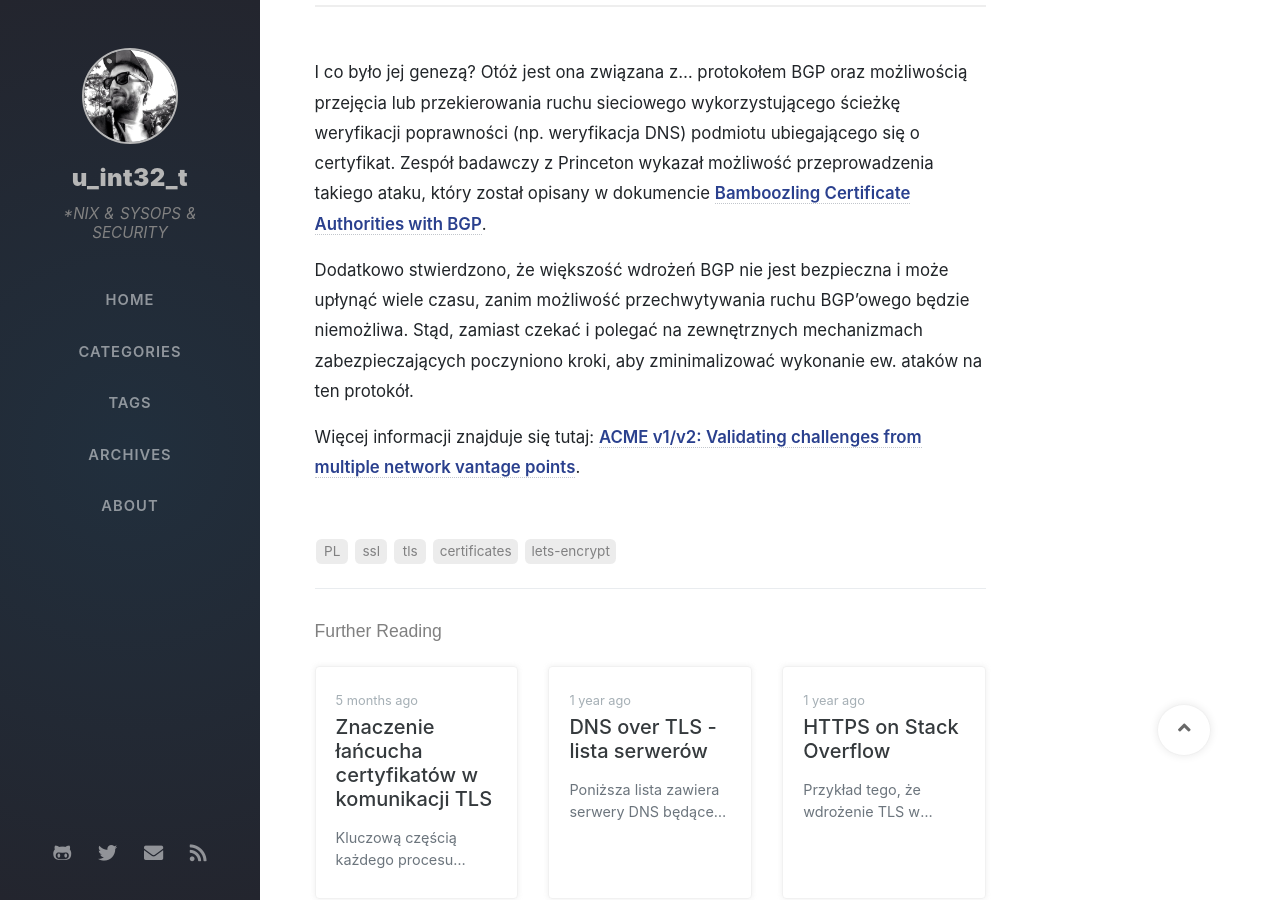
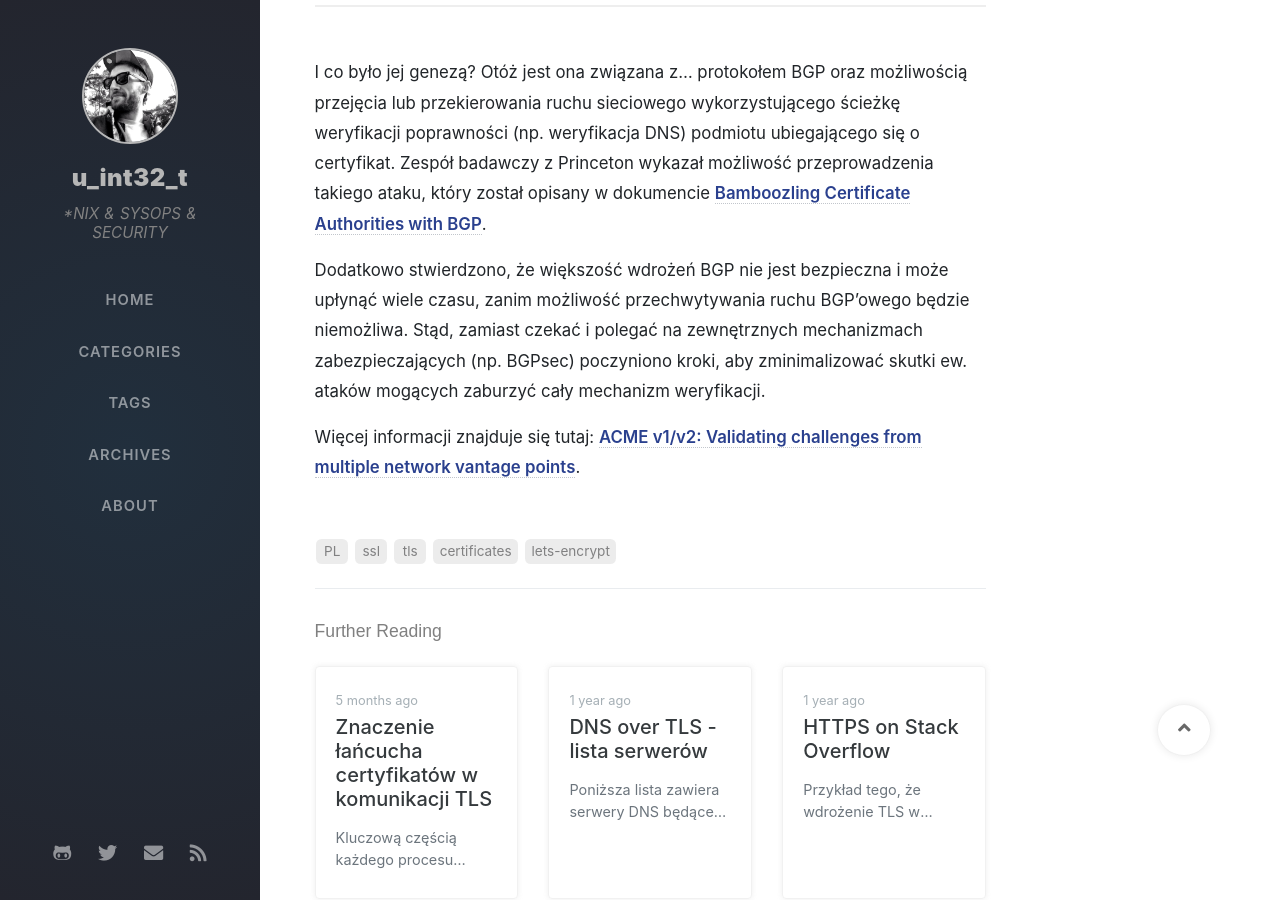
Before and after one commit to morristech/trimstray.github.io, a Jekyll site: the page built from _posts/2020-02-23-lets-encrypt_i_wiele_zrodel_weryfikacji.md, in a window 1280 px wide and 900 px high, scrolled down 1051 px. Built offline with Jekyll 4.4.1, drawn with Linux system fonts in a browser that asks for light colours; nearby versions of some CDN libraries; some web fonts are replaced; comment, search, counter and statistics services are not loaded.

Commit message:
update post - signed-off-by: trimstray <trimstray@gmail.com>

```diff
--- a/_posts/2020-02-23-lets-encrypt_i_wiele_zrodel_weryfikacji.md
+++ b/_posts/2020-02-23-lets-encrypt_i_wiele_zrodel_weryfikacji.md
@@ -26,6 +26,6 @@ Skąd taka zmiana?
 
 I co było jej genezą? Otóż jest ona związana z... protokołem BGP oraz możliwością przejęcia lub przekierowania ruchu sieciowego wykorzystującego ścieżkę weryfikacji poprawności (np. weryfikacja DNS) podmiotu ubiegającego się o certyfikat. Zespół badawczy z Princeton wykazał możliwość przeprowadzenia takiego ataku, który został opisany w dokumencie [Bamboozling Certificate Authorities with BGP](https://www.princeton.edu/~pmittal/publications/bgp-tls-usenix18.pdf).
 
-Dodatkowo stwierdzono, że większość wdrożeń BGP nie jest bezpieczna i może upłynąć wiele czasu, zanim możliwość przechwytywania ruchu BGP'owego będzie niemożliwa. Stąd, zamiast czekać i polegać na zewnętrznych mechanizmach zabezpieczających poczyniono kroki, aby zminimalizować wykonanie ew. ataków na ten protokół.
+Dodatkowo stwierdzono, że większość wdrożeń BGP nie jest bezpieczna i może upłynąć wiele czasu, zanim możliwość przechwytywania ruchu BGP’owego będzie niemożliwa. Stąd, zamiast czekać i polegać na zewnętrznych mechanizmach zabezpieczających (np. BGPsec) poczyniono kroki, aby zminimalizować skutki ew. ataków mogących zaburzyć cały mechanizm weryfikacji.
 
 Więcej informacji znajduje się tutaj: [ACME v1/v2: Validating challenges from multiple network vantage points](https://community.letsencrypt.org/t/acme-v1-v2-validating-challenges-from-multiple-network-vantage-points/112253).
```
